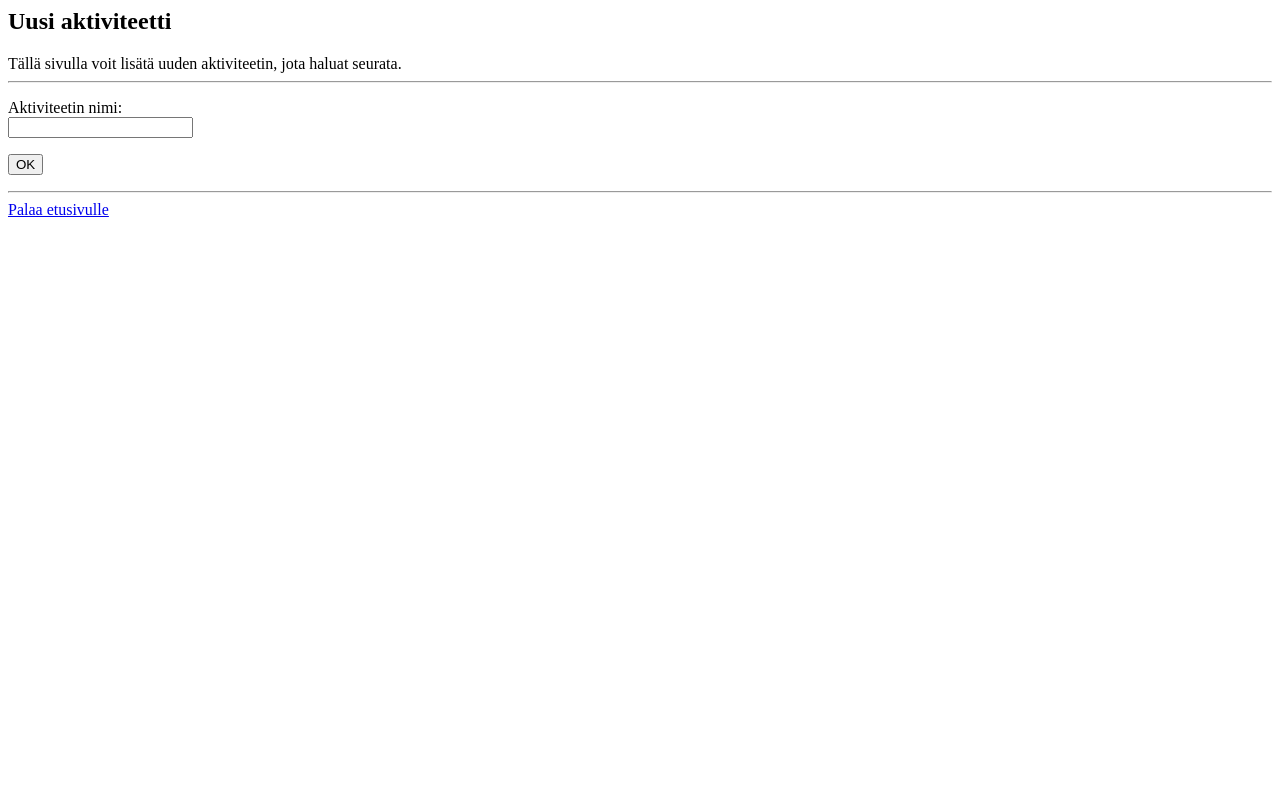
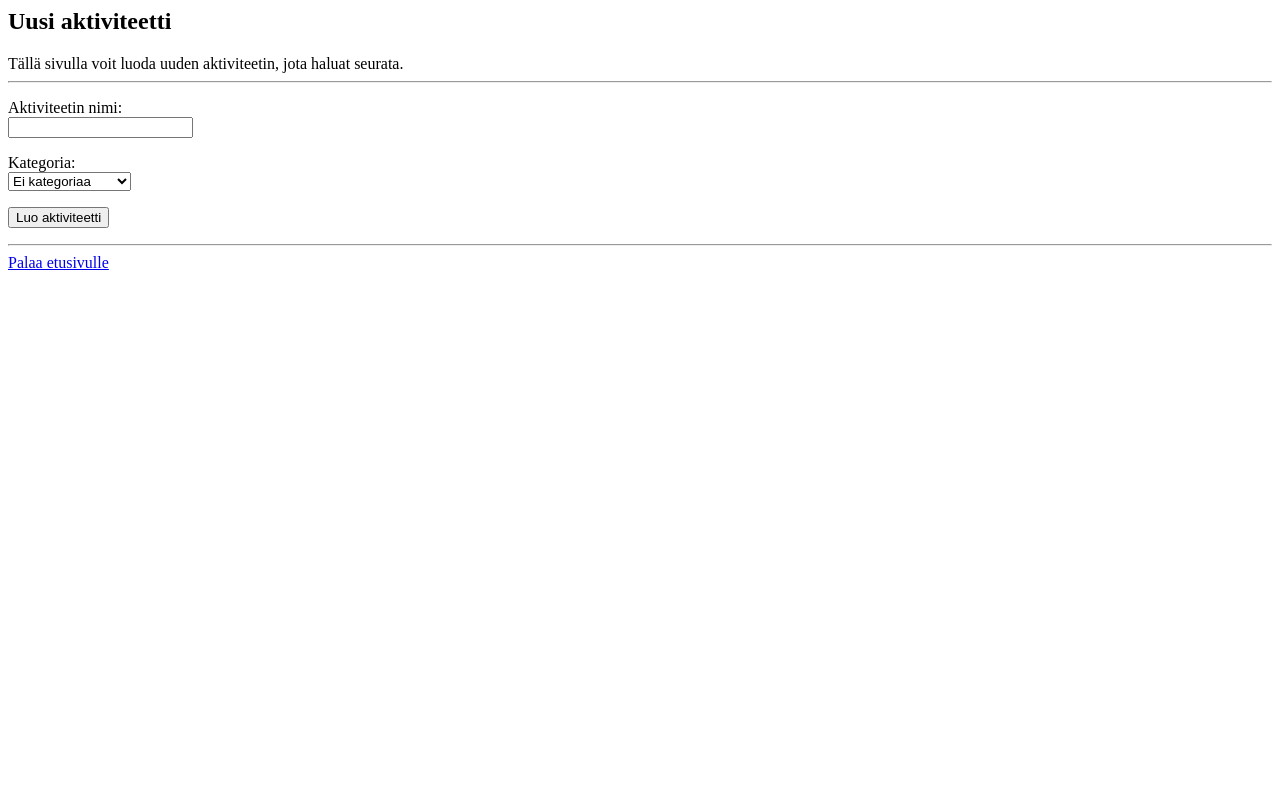
Before and after one commit to rheikkinen/tsoha-ajanseuranta, a Flask app: template templates/new-activity.html in a window 1280 px wide. Run offline with Flask 2, Linux system fonts and the light colour scheme; the template is opened without the code that fills it: most values are stand-ins (such as "Sample title", 1, 10 or a date in 2020).

Commit message:
Add option to select a category for a new activity

```diff
--- a/templates/new-activity.html
+++ b/templates/new-activity.html
@@ -1,10 +1,17 @@
 <h2>Uusi aktiviteetti</h2>
-Tällä sivulla voit lisätä uuden aktiviteetin, jota haluat seurata.
+Tällä sivulla voit luoda uuden aktiviteetin, jota haluat seurata.
 <hr>
 <form action="/create-activity" method="POST">
 	<p>Aktiviteetin nimi: <br>
 	<input type="text" name="name"></p>
-	<input type="submit" value="OK">
+	<p>Kategoria: <br>
+	<select name="category">
+		<option value="default" selected>Ei kategoriaa</option>
+		{% for category in categories %}
+		<option value="{{ category.id }}">{{ category.name }}</option>
+		{% endfor %}</p>
+	</select>
+	<p><input type="submit" value="Luo aktiviteetti"></p>
 	<input type="hidden" name="csrf_token" value="{{ session.csrf_token }}">
 </form>
 <hr>
```
Also changed, not shown: activities.py (+9 -4 lines), categories.py (+7 -0 lines), routes.py (+7 -2 lines).
